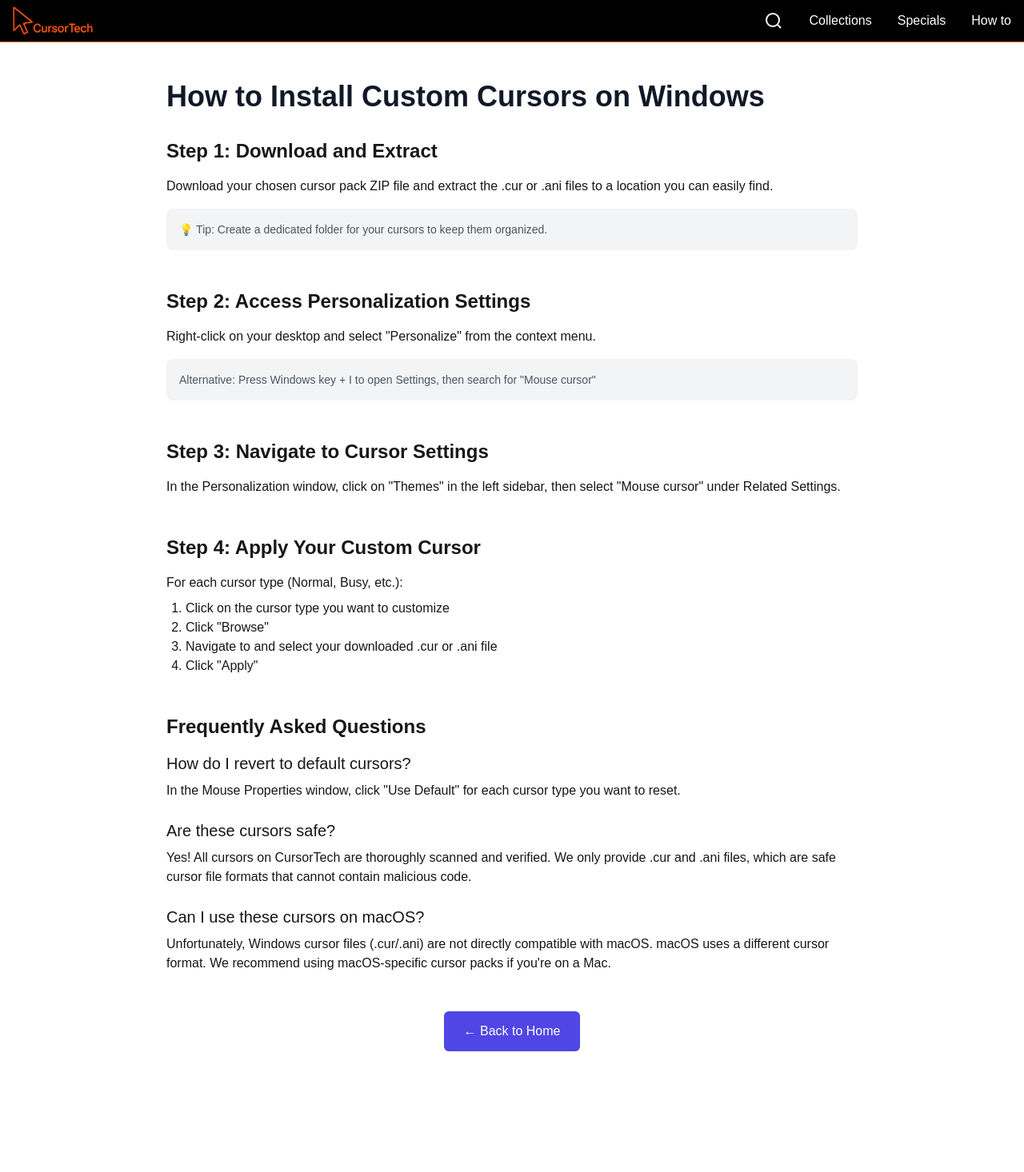
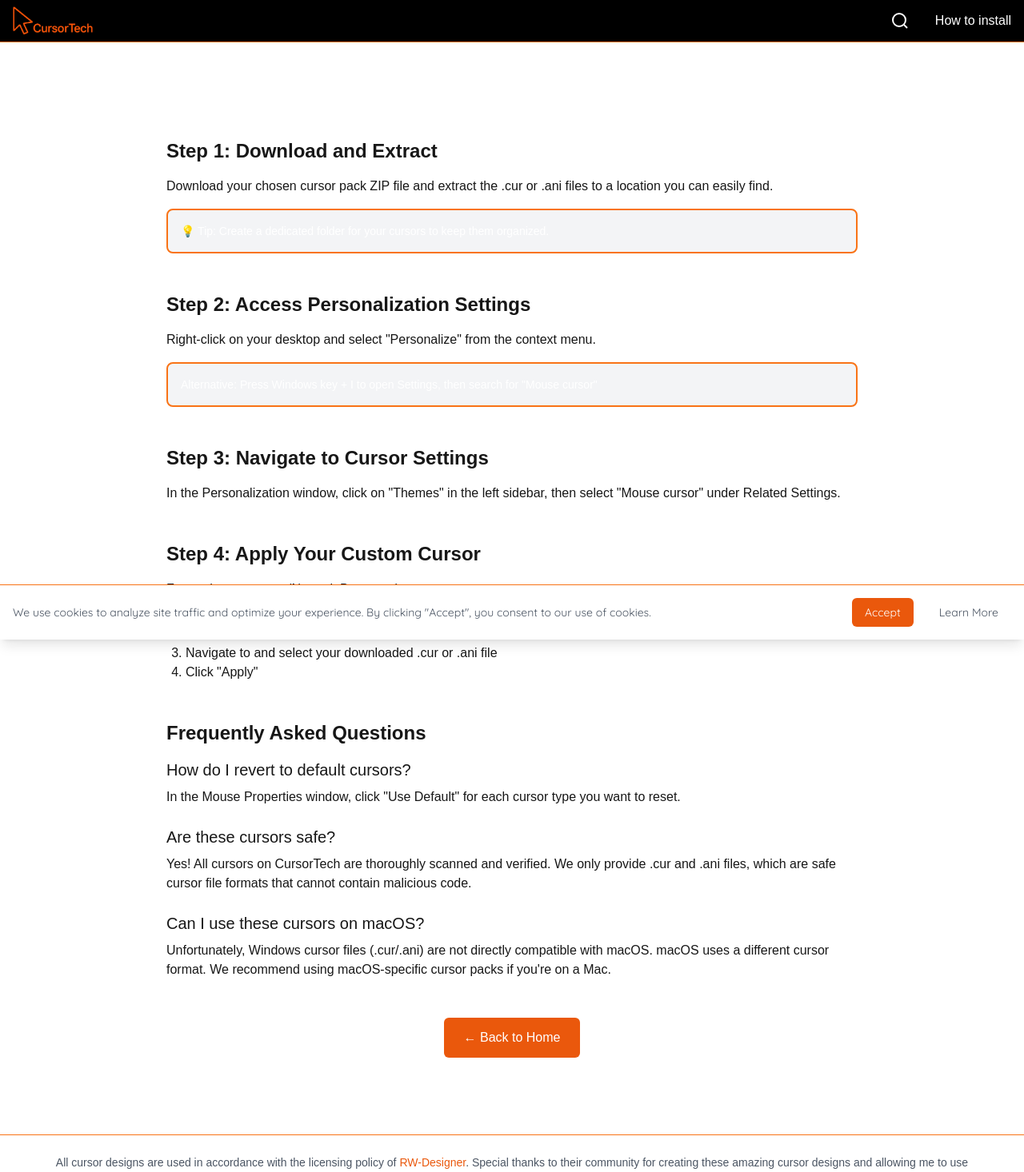
Before and after one commit to Manas-Taneja/cursortech, a Next.js app: page /install in a window 1280 px wide. Shown: the top 1466 px of the page at 80% size. Before the commit the page ends 1363 px from the top, so only its background shows below. Built offline with nearby package versions, Linux system fonts and the light colour scheme; no server answers.

Commit message:
UI updates

```diff
--- a/components/CookieConsent.js
+++ b/components/CookieConsent.js
@@ -23,7 +23,7 @@ export default function CookieConsent() {
   if (!showBanner) return null;
 
   return (
-    <div className={`${quicksand.className} fixed bottom-0 left-0 right-0 bg-white dark:bg-gray-800 shadow-lg border-t border-gray-200 dark:border-gray-700 p-4 z-50`}>
+    <div className={`${quicksand.className} fixed bottom-0 left-0 right-0 bg-white dark:bg-black shadow-lg border-t border-orange-500 dark:border-orange-700 p-4 z-50`}>
       <div className="max-w-7xl mx-auto flex flex-col sm:flex-row items-center justify-between gap-4">
         <div className="text-sm text-gray-600 dark:text-gray-300">
           We use cookies to analyze site traffic and optimize your experience.
--- a/components/Navbar.js
+++ b/components/Navbar.js
@@ -110,9 +110,7 @@ export default function Navbar({ onSearch }) {
 
           {/* Desktop Navigation */}
           <div className="hidden md:flex items-center gap-8">
-            <Link href="/collections" className="text-white hover:text-orange-500 text-base font-medium">Collections</Link>
-            <Link href="/specials" className="text-white hover:text-orange-500 text-base font-medium">Specials</Link>
-            <Link href="/install" className="text-white hover:text-orange-500 text-base font-medium">How to</Link>
+            <Link href="/install" className="text-white hover:text-orange-500 text-base font-medium">How to install</Link>
           </div>
         </div>
       </div>
--- a/pages/_app.js
+++ b/pages/_app.js
@@ -4,6 +4,7 @@ import Script from 'next/script';
 import { useEffect, useState } from 'react';
 import { pageview } from '../utils/analytics';
 import Navbar from '../components/Navbar';
+import CookieConsent from '../components/CookieConsent';
 
 export default function App({ Component, pageProps }) {
   const router = useRouter();
@@ -44,6 +45,25 @@ export default function App({ Component, pageProps }) {
       />
       <Navbar onSearch={setSearchQuery} />
       <Component {...pageProps} searchQuery={searchQuery} />
+      <footer className="w-full border-t border-orange-500 dark:border-orange-500 py-6 mt-12">
+        <div className="container mx-auto px-4">
+          <div className="max-w-6xl mx-auto text-center text-sm text-gray-600 dark:text-gray-400">
+            <p>
+              All cursor designs are used in accordance with the licensing policy of{' '}
+              <a
+                href="https://www.rw-designer.com/"
+                target="_blank"
+                rel="noopener noreferrer"
+                className="text-orange-600 dark:text-orange-500 hover:underline"
+              >
+                RW-Designer
+              </a>
+              . Special thanks to their community for creating these amazing cursor designs and allowing me to use them for educational purposes.
+            </p>
+          </div>
+        </div>
+      </footer>
+      <CookieConsent />
     </>
   );
 }
--- a/pages/index.js
+++ b/pages/index.js
@@ -314,24 +314,6 @@ export default function Home({ searchQuery: initialSearchQuery }) {
             )}
           </div>
         </main>
-        <footer className="w-full border-t border-orange-500 dark:border-orange-500 py-6 mt-12">
-          <div className="container mx-auto px-4">
-            <div className="max-w-6xl mx-auto text-center text-sm text-gray-600 dark:text-gray-400">
-              <p>
-                All cursor designs are used in accordance with the licensing policy of{' '}
-                <a
-                  href="https://www.rw-designer.com/"
-                  target="_blank"
-                  rel="noopener noreferrer"
-                  className="text-orange-600 dark:text-orange-500 hover:underline"
-                >
-                  RW-Designer
-                </a>
-                . Special thanks to their community for creating these amazing cursor designs and allowing me to use them for educational purposes.
-              </p>
-            </div>
-          </div>
-        </footer>
         <CookieConsent />
       </div>
     </>
--- a/pages/install.js
+++ b/pages/install.js
@@ -1,10 +1,9 @@
 import Head from 'next/head';
 import Link from 'next/link';
-import Image from 'next/image';
 
 export default function InstallGuide() {
   return (
-    <div className="min-h-screen bg-white dark:bg-gray-900">
+    <div className="min-h-screen bg-white dark:bg-black">
       <Head>
         <title>How to Install Custom Cursors on Windows – CursorTech</title>
         <meta
@@ -14,7 +13,7 @@ export default function InstallGuide() {
       </Head>
 
       <main className="max-w-4xl mx-auto px-4 py-12">
-        <h1 className="text-4xl font-bold text-gray-900 mb-8">
+        <h1 className="text-4xl font-bold text-white mb-8">
           How to Install Custom Cursors on Windows
         </h1>
 
@@ -22,16 +21,16 @@ export default function InstallGuide() {
           <section className="mb-12">
             <h2 className="text-2xl font-semibold mb-4">Step 1: Download and Extract</h2>
             <p>Download your chosen cursor pack ZIP file and extract the .cur or .ani files to a location you can easily find.</p>
-            <div className="bg-gray-100 p-4 rounded-lg my-4">
-              <p className="text-sm text-gray-600">💡 Tip: Create a dedicated folder for your cursors to keep them organized.</p>
+            <div className="bg-gray-100 p-4 rounded-lg my-4 dark:bg-black border border-orange-500 border-2">
+              <p className="text-sm text-white">💡 Tip: Create a dedicated folder for your cursors to keep them organized.</p>
             </div>
           </section>
 
           <section className="mb-12">
             <h2 className="text-2xl font-semibold mb-4">Step 2: Access Personalization Settings</h2>
             <p>Right-click on your desktop and select "Personalize" from the context menu.</p>
-            <div className="bg-gray-100 p-4 rounded-lg my-4">
-              <p className="text-sm text-gray-600">Alternative: Press Windows key + I to open Settings, then search for "Mouse cursor"</p>
+            <div className="bg-gray-100 p-4 rounded-lg my-4 dark:bg-black border border-orange-500 border-2">
+              <p className="text-sm text-white">Alternative: Press Windows key + I to open Settings, then search for "Mouse cursor"</p>
             </div>
           </section>
 
@@ -76,7 +75,7 @@ export default function InstallGuide() {
         <div className="mt-12 text-center">
           <Link
             href="/"
-            className="inline-flex items-center px-6 py-3 border border-transparent text-base font-medium rounded-md text-white bg-indigo-600 hover:bg-indigo-700"
+            className="inline-flex items-center px-6 py-3 border border-transparent text-base font-medium rounded-md text-white bg-orange-600 hover:bg-orange-700"
           >
             ← Back to Home
           </Link>
```
